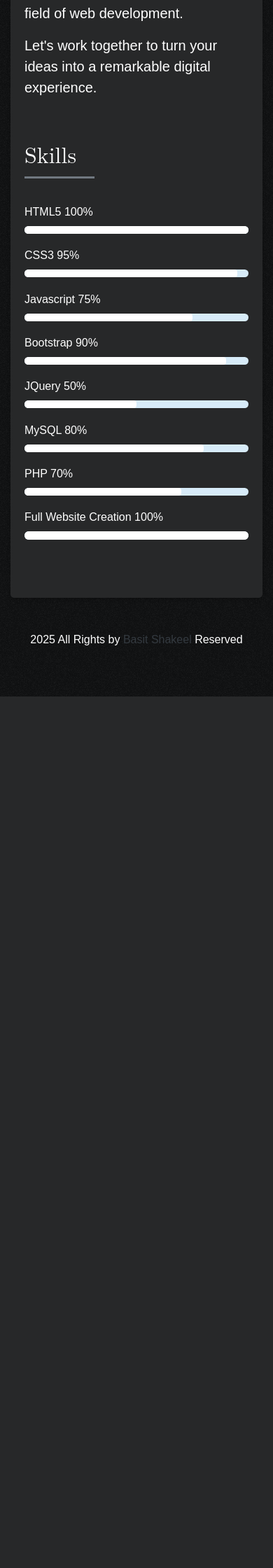
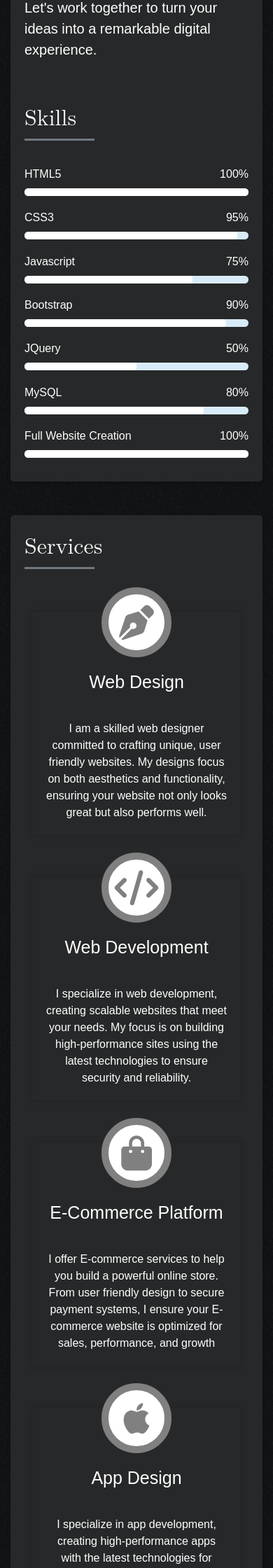
Before and after one commit to abdulbasitshakeel/portfolio, a PHP site: page / in a window 390 px wide. Shown: the part 1920-4160 px from the top of the page at 70% size. Before the commit the page ends 2915 px from the top, so only its background shows below. Run offline with PHP 8.4, Linux system fonts and the light colour scheme; some web fonts are replaced.

Commit message:
workk done 3

```diff
--- a/assets/css/style.css
+++ b/assets/css/style.css
@@ -297,13 +297,6 @@ a:hover {
   border-radius: 5px;
   transition: all 0.3s ease-in-out;
 }
-
-.hire-btn:hover {
-  background-color: white;
-  color: #007bff;
-  box-shadow: 0 4px 10px rgba(255, 255, 255, 0.4);
-  transform: scale(1.05);
-}
 .resume-btn {
   border: 2px solid white;
   color: white;
@@ -324,6 +317,16 @@ a:hover {
     font-size: 14px;
     padding: 8px 15px;
   }
+  .box-shadow-full {
+    padding-top: 10px !important;
+}
+.box-shadow-full {
+  padding-bottom: 15px !important;
+  margin-bottom: 40px;
+}
+.about-img img{
+  margin-top: 25%!important;
+}
 }
 
 /* Prelaoder */
@@ -570,6 +573,12 @@ backdrop-filter: blur(6.1px)!important;
   transform: rotate(-135deg);
   opacity: 0.9;
 }
+ul.navbar-nav.mx-auto {
+  margin-right: 0px !important;
+}
+nav#mainNav {
+  display: inline-block;
+}
 /*======================================
 //--//-->   ABOUT
 ======================================*/
@@ -609,41 +618,63 @@ backdrop-filter: blur(6.1px)!important;
 /*======================================
 //--//-->   SERVICES
 ======================================*/
-
-.service-box {
-  background-color: #fff;
-  padding: 2.5rem 1.3rem;
-  border-radius: 1rem;
-  margin-bottom: 3rem;
+.section .box-shadow-full {
+  padding-top: 4rem;
+  padding-bottom: 4rem;
+  background-color: rgb(39, 40, 41);
+  color: white;
+  border-radius: 5px;
+}
+#services h1 {
+  text-align: center;
+  margin: 20px auto;
+  color: #333;
+}
+.card {
+  /* width: calc(33.33% - 20px); */
+  text-align: center;
+  margin: 10px;
+  background: rgb(39, 40, 41)!important;
+  border-radius: 20px;
+  box-shadow: 0 0 10px rgba(0, 0, 0, 0.1);
+  transition: transform 0.5s;
+  padding-top: 15px!important;
 }
 
-.service-box:hover .ico-circle {
-  transition: all 500ms ease;
-  color: #fff;
-  background-color: #0078ff;
-  box-shadow: 0 0 0 10px #cde1f8;
+.card:hover {
+  transform: translateY(-10px);
 }
 
-.service-box .service-ico {
-  margin-bottom: 1rem;
-  color: #1e1e1e;
+.card .icon {
+  width: 100px;
+  height: 100px;
+  background: #fff;
+  align-items: center;
+  justify-content: center;
+  display: flex;
+  font-size: 50px;
+  border-radius: 50%;
+  color: gray;
+  border: 10px solid gray;
+  margin: -50px auto 0;
+  transition: transform 1s;
 }
 
-.service-box .ico-circle {
-  transition: all 500ms ease;
-  font-size: 4rem;
+.card:hover .icon {
+  transform: rotate(360deg);
 }
 
-.service-box .s-title {
-  font-size: 1.4rem;
-  text-transform: uppercase;
-  text-align: center;
-  padding: .4rem 0;
+.card h2 {
+  font-size: 25px;
+  margin: 20px auto;
 }
 
-.service-box .s-description {
-  color: #4e4e4e;
+.card p {
+  font-size: 16px;
+  margin: 20px auto;
+  padding: 0 20px;
 }
+
 
 #particles-js {
 	position: absolute;
@@ -675,6 +706,9 @@ backdrop-filter: blur(6.1px)!important;
     margin-top: 3rem;
     padding-left: 0rem;
   }
+  .box-shadow-full {
+    padding-top: 10px !important;
+}
 }
 
 @media (min-width: 768px) {
@@ -713,4 +747,7 @@ backdrop-filter: blur(6.1px)!important;
   .box-comments .list-comments .comment-author {
     font-size: 1.5rem;
   }
+  .box-shadow-full {
+    padding-top: 10px !important;
 }
+}
--- a/index.php
+++ b/index.php
@@ -20,8 +20,7 @@
 <body id="page-top">
 <nav class="navbar navbar-b navbar-trans navbar-expand-md fixed-top rounded-navbar" id="mainNav">
   <div class="container d-flex justify-content-between align-items-center">
-    <span class="navbar-brand mb-0 h1"><a href="index.php" style="font-family: Pacifico;
-  font-weight: 400;font-size:38px;color:white!important;margin-left:20px;">ABS</a></span>
+    <span class="navbar-brand mb-0 h1"><a href="index.php" style="font-family: Pacifico; font-weight: 400; font-size:38px; color:white!important; margin-left:10px;">ABS</a></span>
     <button class="navbar-toggler collapsed" type="button" data-toggle="collapse" data-target="#navbarDefault"
       aria-controls="navbarDefault" aria-expanded="false" aria-label="Toggle navigation">
       <span></span>
@@ -29,7 +28,7 @@
       <span></span>
     </button>
     <div class="navbar-collapse collapse justify-content-center" id="navbarDefault">
-      <ul class="navbar-nav">
+      <ul class="navbar-nav mx-auto">
         <li class="nav-item">
           <a class="nav-link js-scroll active" href="index.php">Home</a>
         </li>
@@ -37,16 +36,16 @@
           <a class="nav-link js-scroll" href="#about">About</a>
         </li>
         <li class="nav-item">
-          <a class="nav-link js-scroll" href="#service">Services</a>
+          <a class="nav-link js-scroll" href="#services">Services</a>
         </li>
         <li class="nav-item">
           <a class="nav-link js-scroll" href="#work">Project</a>
         </li>
       </ul>
-    </div>
-    <div class="d-flex flex-row align-items-center">
+      <div class="d-flex flex-row align-items-center ml-auto">
         <a class="btn btn-outline-light resume-btn ms-3" href="#">Resume</a>
         <a class="btn btn-light hire-btn" href="#">Hire Me</a>
+      </div>
     </div>
   </div>
 </nav>
@@ -78,7 +77,7 @@
           </div>
         </div>
     </div>
-  <section id="about" class="about-mf sect-pt4 route">
+  <section id="about" class="about-mf sect-pt4 route position-sticky">
     <div class="container">
       <div class="row">
         <div class="col-sm-12">
@@ -110,35 +109,45 @@
               <div class="col-md-12">
                 <div class="skill-mf">
                   <h5 class="title-left mb-5">Skills</h5>
+                  <div class="d-flex justify-content-between">
                     <span>HTML5</span> <span class="pull-right">100%</span>
+                  </div>
                   <div class="progress">
                     <div class="progress-bar rounded" role="progressbar" style="width: 100%;" aria-valuenow="100" aria-valuemin="0" aria-valuemax="100"></div>
                   </div>
+                  <div class="d-flex justify-content-between">
                     <span>CSS3</span> <span class="pull-right">95%</span>
+                  </div>
                   <div class="progress">
                     <div class="progress-bar rounded" role="progressbar" style="width: 95%;" aria-valuenow="95" aria-valuemin="0" aria-valuemax="100"></div>
                   </div>
+                  <div class="d-flex justify-content-between">
                     <span>Javascript</span> <span class="pull-right">75%</span>
+                  </div>
                   <div class="progress">
                     <div class="progress-bar rounded" role="progressbar" style="width: 75%;" aria-valuenow="75" aria-valuemin="0" aria-valuemax="100"></div>
                   </div>
+                  <div class="d-flex justify-content-between">
                     <span>Bootstrap</span> <span class="pull-right">90%</span>
+                  </div>
                   <div class="progress">
                     <div class="progress-bar rounded" role="progressbar" style="width: 90%;" aria-valuenow="90" aria-valuemin="0" aria-valuemax="100"></div>
                   </div>
+                  <div class="d-flex justify-content-between">
                     <span>JQuery</span> <span class="pull-right">50%</span>
+                  </div>
                   <div class="progress">
                     <div class="progress-bar rounded" role="progressbar" style="width: 50%;" aria-valuenow="50" aria-valuemin="0" aria-valuemax="100"></div>
                   </div>
+                  <div class="d-flex justify-content-between">
                     <span>MySQL</span> <span class="pull-right">80%</span>
+                  </div>
                   <div class="progress">
                     <div class="progress-bar rounded" role="progressbar" style="width: 80%;" aria-valuenow="80" aria-valuemin="0" aria-valuemax="100"></div>
                   </div>
-                  <span>PHP</span> <span class="pull-right">70%</span>
-                  <div class="progress">
-                    <div class="progress-bar rounded" role="progressbar" style="width: 70%;" aria-valuenow="70" aria-valuemin="0" aria-valuemax="100"></div>
+                  <div class="d-flex justify-content-between">
+                    <span>Full Website Creation</span> <span class="pull-right">100%</span>
                   </div>
-                  <span>Full Website Creation</span> <span class="pull-right">100%</span>
                   <div class="progress">
                     <div class="progress-bar rounded" role="progressbar" style="width: 100%;" aria-valuenow="100" aria-valuemin="0" aria-valuemax="100"></div>
                   </div>
@@ -150,7 +159,63 @@
       </div>
     </div>
   </section>
-  <footer>
+  <section id="services" class="about-mf route position-sticky">
+  <div class="container">
+    <div class="box-shadow-full">
+      <h5 class="title-left mb-4 pt-3">Services</h5>
+      <div class="row">
+        <div class="col-md-4">
+          <div class="card mt-5">
+            <div class="icon">
+              <i class="fa-solid fa-pen-nib"></i>
+            </div>
+            <h2>Web Design</h2>
+            <p>I am a skilled web designer committed to crafting unique, user friendly websites. My designs focus on both aesthetics and functionality, ensuring your website not only looks great but also performs well.</p>
+          </div>
+        </div>
+        <div class="col-md-4">
+          <div class="card mt-5">
+            <div class="icon">
+              <i class="fa-solid fa-code"></i>
+            </div>
+            <h2>Web Development</h2>
+            <p>I specialize in web development, creating scalable websites that meet your needs. My focus is on building high-performance sites using the latest technologies to ensure security and reliability.</p>
+          </div>
+        </div>
+        <div class="col-md-4">
+          <div class="card mt-5">
+            <div class="icon">
+            <i class="fa-solid fa-bag-shopping"></i>
+            </div>
+            <h2>E-Commerce Platform</h2>
+            <p>I offer E-commerce services to help you build a powerful online store. From user friendly design to secure payment systems, I ensure your E-commerce website is optimized for sales, performance, and growth</p>
+          </div>
+        </div>
+      </div>
+      <div class="row">
+        <div class="col-md-4">
+          <div class="card mt-5">
+            <div class="icon">
+              <i class="fab fa-apple" alt="Apple Icon"></i>
+            </div>
+            <h2>App Design</h2>
+            <p>I specialize in app development, creating high-performance apps with the latest technologies for security and seamless user experience</p>
+          </div>
+        </div>
+        <div class="col-md-4">
+          <div class="card mt-5">
+            <div class="icon">
+              <i class="fas fa-globe-europe" alt="Globe Icon"></i>
+            </div>
+            <h2>Marketing</h2>
+            <p>I specialize in marketing, helping businesses grow through targeted strategies and effective campaigns that drive engagement and increase sales.</p>
+          </div>
+        </div>
+      </div>
+    </div>
+  </div>
+</section>
+<footer  class="pb-3">
   <div class="container">
     <div class="row">
       <div class="col-sm-12">
@@ -173,6 +238,5 @@
 <script src="assets/js/typed.min.js"></script>
 <script src="assets/js/main.js"></script>
 <script src="assets/js/particles.js"></script>
-
 </body>
 </html>
```
Also changed, not shown: assets/js/main.js (line endings or trailing spaces). Lines whose indentation alone changed are shown as unchanged.
